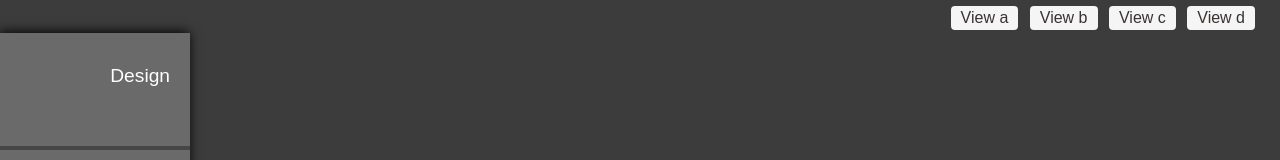
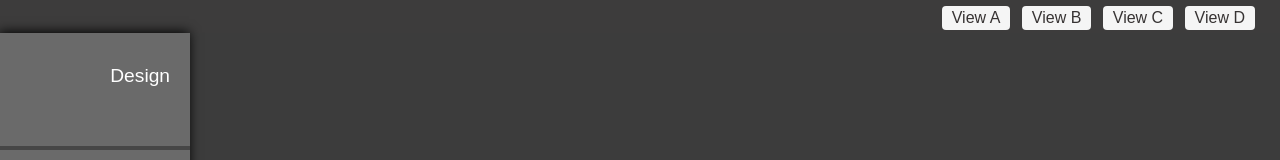
Before and after one commit to daymonallen/Marrisville-Custom-Landscape, a plain HTML site: page index.html in a window 1280 px wide. Shown: the top 160 px of the page. Drawn offline with nearby package versions, Linux system fonts and the light colour scheme; a web font is replaced by a local one.

Commit message:
Working Navigation System
Updated primary navigation

```diff
--- a/index.html
+++ b/index.html
@@ -21,10 +21,10 @@
       <!-- ========= Primary -Nav ========= -->
       <nav id="top-nav">
         <ul>
-          <li><a href="#view_a">View a</a></li>
-          <li><a href="#view_b">View b</a></li>
-          <li><a href="#view_c">View c</a></li>
-          <li><a href="#view_d">View d</a></li>
+          <li><a href="#view_a">View A</a></li>
+          <li><a href="#view_b">View B</a></li>
+          <li><a href="#view_c">View C</a></li>
+          <li><a href="#view_d">View D</a></li>
         </ul>
       </nav>
       <!-- ======  Navigation -side  ====== -->
```
